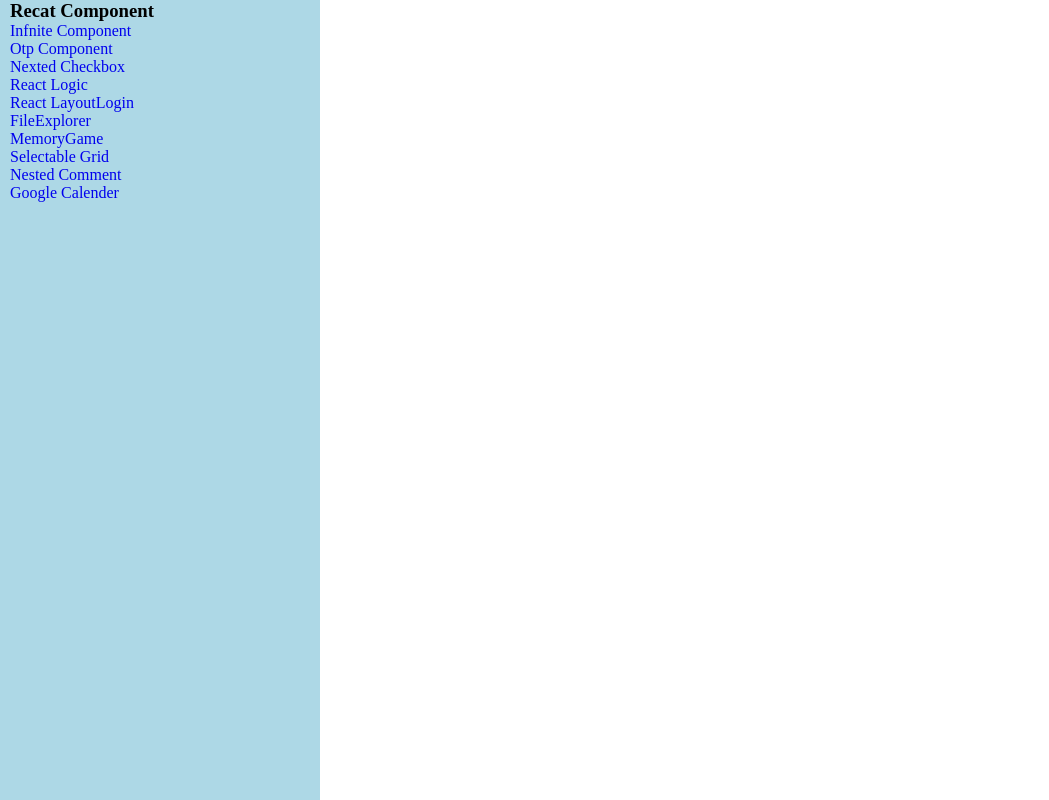
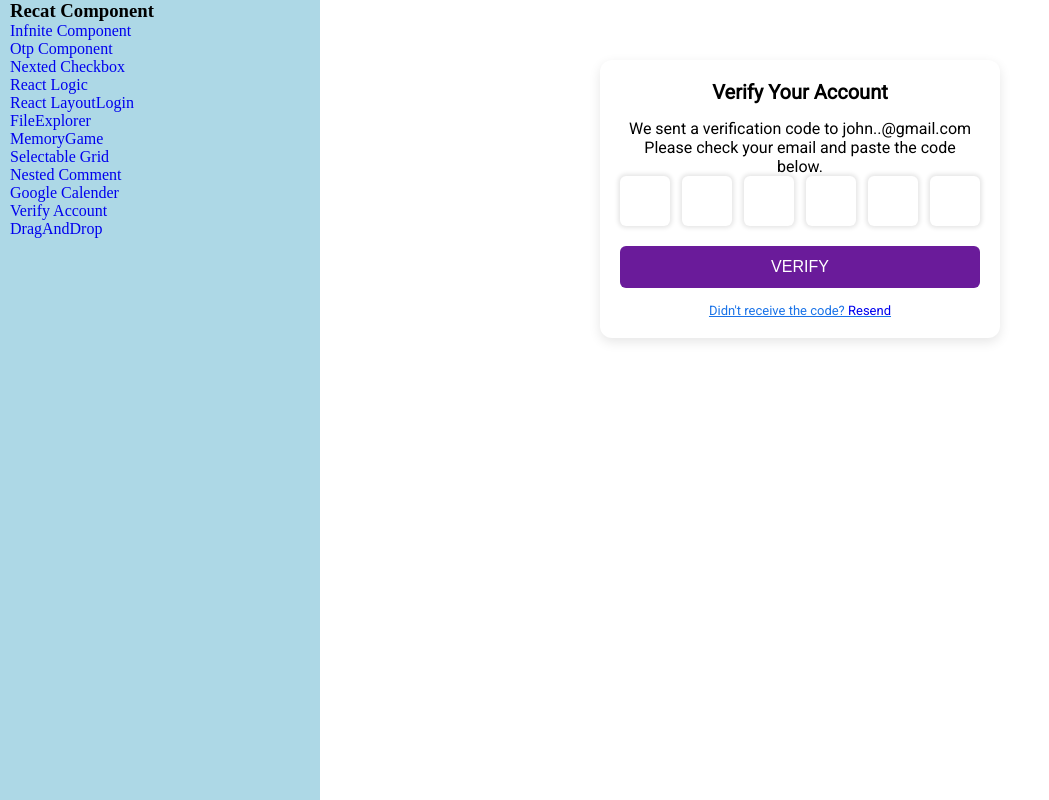
Before and after one commit to mdsameeralam9/React-Practice, a React (Vite) app: page /VerifyAccount in a window 1280 px wide. Shown: the whole page, without its empty margins (0-1049 px from the left). Built offline with nearby package versions, Linux system fonts and the light colour scheme.

Commit message:
drag and drop

```diff
--- a/src/Dashboard/Content.tsx
+++ b/src/Dashboard/Content.tsx
@@ -14,6 +14,8 @@
 import FileExplorer from '../components/FileExplorer'
 import ImagePositioner from '../components/AllFormTypes/ImagesForm'
 import MemoryGame from '../components/MemoryGame'
+import VerifyAccount from '../components/CardVerify'
+import DragAndDrop from '../components/DragAndDrop'
 
 const Content = () => {
   return (
@@ -29,17 +31,16 @@
           <Route index element={<Type2InfniteScroll />} />
           <Route path="type2" element={<InfiniteWithIntersectionObserver />} />
           <Route path="type3" element={<InfniteScrollWithHieght />} />
-           <Route path="type4" element={<Virtualisation />} />
+          <Route path="type4" element={<Virtualisation />} />
         </Route>
 
-        <Route path="/ReactHooksLayout" element={<ReactHooksLayout />}/>
+        <Route path="/ReactHooksLayout" element={<ReactHooksLayout />} />
 
-        <Route path='/LayoutLogin' element={<ImagePositioner />}/>
-       <Route path='/fileExplorer' element={<FileExplorer />}/>
-       <Route path='/memoryGame' element={<MemoryGame />}/>
-
-
-
+        <Route path='/LayoutLogin' element={<ImagePositioner />} />
+        <Route path='/fileExplorer' element={<FileExplorer />} />
+        <Route path='/memoryGame' element={<MemoryGame />} />
+        <Route path='/VerifyAccount' element={<VerifyAccount />} />
+        <Route path='/dragAndDrop' element={<DragAndDrop />} />
       </Routes>
     </div>
   )
--- a/src/Dashboard/SideBar.tsx
+++ b/src/Dashboard/SideBar.tsx
@@ -2,31 +2,30 @@
 import { Link } from 'react-router-dom'
 
 const sideBarData = [
-  {id: 1, label: "Infnite Component", to: "/infniteScroll"},
-  {id: 2, label: "Otp Component", to: "/otp"},
-  {id: 3, label: "Nexted Checkbox", to: "/nestedcheckbox"},
-  {id: 4, label: "React Logic", to: "/"},
-  {id: 5, label: "React LayoutLogin", to: "/LayoutLogin"},
-  {id: 6, label: "FileExplorer", to: "/fileExplorer"},
-  {id: 16, label: "MemoryGame", to: "/memoryGame"},
-  {id: 7, label: "Selectable Grid", to: "/selectableGrid"},
-  {id: 8, label: "Nested Comment", to: "/nestedComment"},
-  {id: 9, label: "Google Calender", to: "/goodleCalender"},
-
-
-
+  { id: 1, label: "Infnite Component", to: "/infniteScroll" },
+  { id: 2, label: "Otp Component", to: "/otp" },
+  { id: 3, label: "Nexted Checkbox", to: "/nestedcheckbox" },
+  { id: 4, label: "React Logic", to: "/" },
+  { id: 5, label: "React LayoutLogin", to: "/LayoutLogin" },
+  { id: 6, label: "FileExplorer", to: "/fileExplorer" },
+  { id: 16, label: "MemoryGame", to: "/memoryGame" },
+  { id: 7, label: "Selectable Grid", to: "/selectableGrid" },
+  { id: 8, label: "Nested Comment", to: "/nestedComment" },
+  { id: 9, label: "Google Calender", to: "/goodleCalender" },
+  { id: 10, label: "Verify Account", to: "/VerifyAccount" },
+  { id: 11, label: "DragAndDrop", to: "/dragAndDrop" },
 ]
 
 
 const SideBar = () => {
   return (
     <div className='_sideBar'>
-        <h3>Recat Component</h3>
-        <div className="_links">
-          {sideBarData.map(d => (
+      <h3>Recat Component</h3>
+      <div className="_links">
+        {sideBarData.map(d => (
           <Link key={d.id} to={d.to}>{d.label}</Link>
-          ))}
-        </div>
+        ))}
+      </div>
     </div>
   )
 }
--- /dev/null
+++ b/src/components/CardVerify/VerifyAccount.css
@@ -0,0 +1,75 @@
+@import url('https://fonts.googleapis.com/css2?family=Roboto&display=swap');
+
+.verify-container {
+  width: 400px;
+  margin: 60px auto;
+  padding: 20px;
+  background-color: #ffffff;
+  border-radius: 12px;
+  box-shadow: 0 4px 12px rgba(0, 0, 0, 0.1);
+  font-family: 'Roboto', sans-serif;
+  text-align: center;
+}
+
+.verify-container h2 {
+  font-size: 20px;
+  color: #000000;
+  margin-bottom: 15px;
+}
+
+.instruction {
+  font-size: 15px;
+  color: #333333;
+  margin-bottom: 20px;
+  line-height: 1.5;
+}
+
+.code-inputs {
+  display: flex;
+  justify-content: space-between;
+  margin-bottom: 20px;
+}
+
+
+.code-inputs input {
+  width: 50px;
+  height: 50px;
+  font-size: 24px;
+  text-align: center;
+  border-radius: 6px;
+  /* border: 1px solid #ccc; */
+  box-shadow: 0 0 4px 2px rgba(0, 0, 0, 0.1);
+  outline: none;
+  background-color: #fff;
+  border: none;
+}
+
+
+.verify-button {
+  width: 100%;
+  padding: 12px;
+  background-color: #6A1B9A;
+  /* Correct purple shade */
+  color: #ffffff;
+  font-size: 16px;
+  border: none;
+  border-radius: 6px;
+  cursor: pointer;
+  transition: background-color 0.3s ease;
+}
+
+.verify-button:hover {
+  background-color: #5a1785;
+}
+
+.resend-text {
+  margin-top: 15px;
+  font-size: 13px;
+  color: #333333;
+}
+
+.resend-text {
+  color: #1a73e8;
+  cursor: pointer;
+  text-decoration: underline;
+}
--- /dev/null
+++ b/src/components/CardVerify/index.tsx
@@ -0,0 +1,25 @@
+import React from 'react';
+import './VerifyAccount.css';
+
+const VerifyAccount = () => {
+  return (
+    <div className="verify-container">
+      <h2>Verify Your Account</h2>
+      <p>
+        We sent a verification code to john..@gmail.com<br />
+        Please check your email and paste the code below.
+      </p>
+      <div className="code-inputs">
+        {[...Array(6)].map((_, index) => (
+          <input key={index} type="text" maxLength="1" />
+        ))}
+      </div>
+      <button className="verify-button">VERIFY</button>
+      <p className="resend-text">
+        Didn't receive the code? <a href="#">Resend</a>
+      </p>
+    </div>
+  );
+};
+
+export default VerifyAccount;
--- /dev/null
+++ b/src/components/DragAndDrop/index.tsx
@@ -0,0 +1,10 @@
+import React from 'react';
+import "./style.css";
+
+const DragAndDrop = () => {
+  return (
+    <div>DragAndDrop</div>
+  )
+}
+
+export default DragAndDrop
```
Also changed, not shown: src/components/DragAndDrop/style.css (added).
